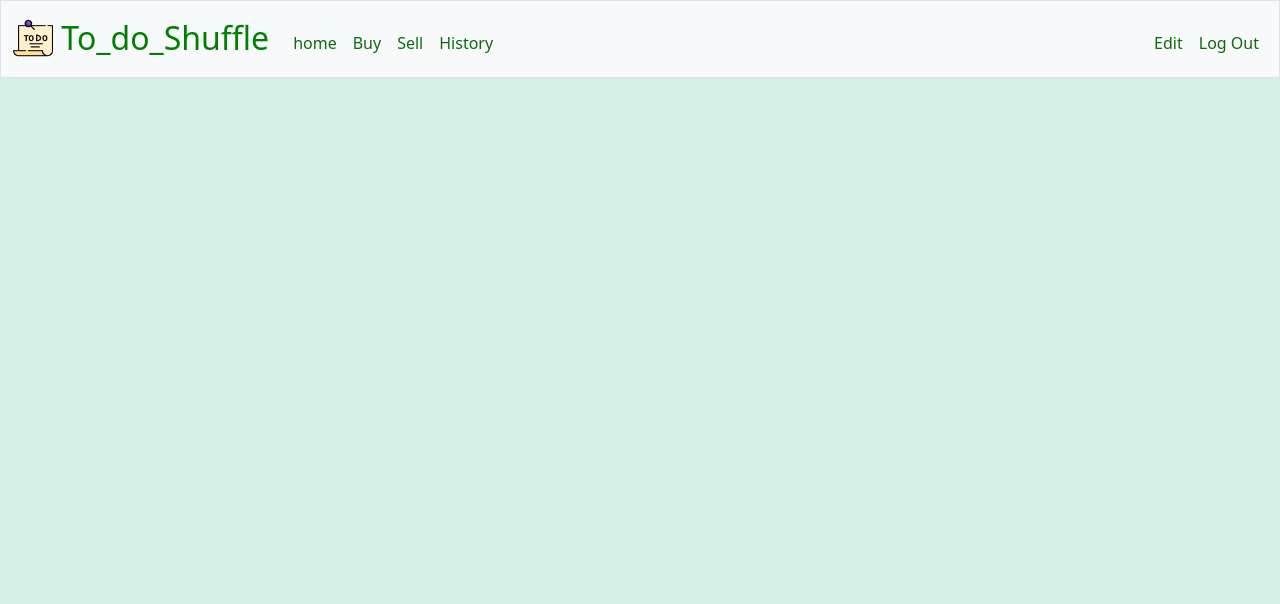
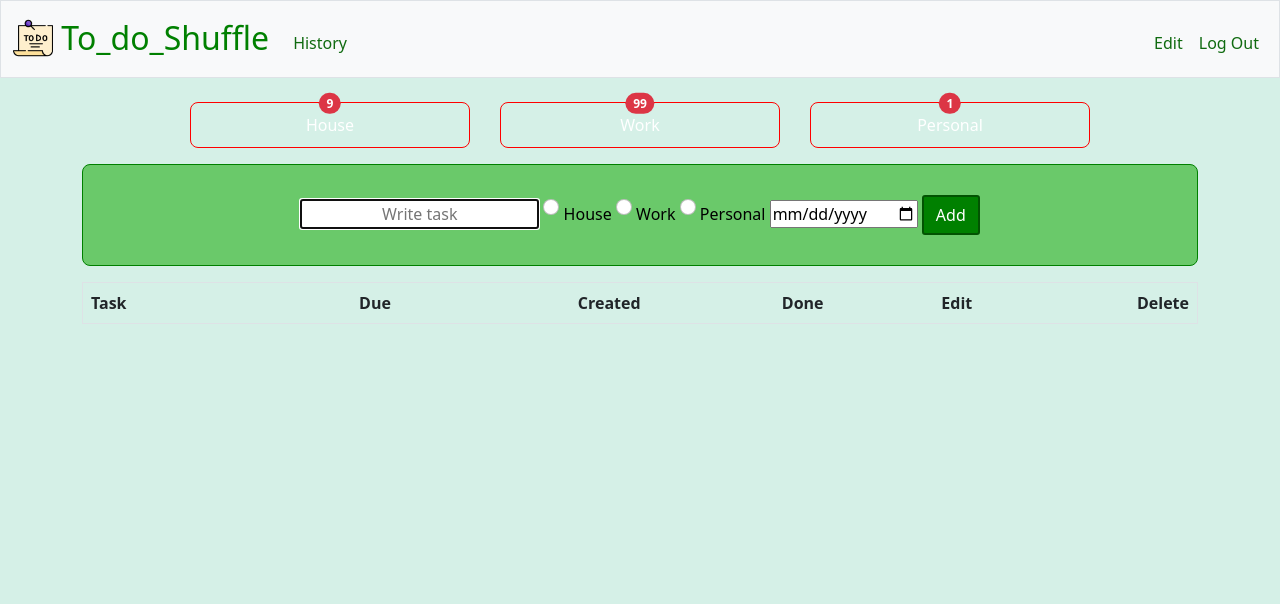
Before and after one commit to wojocode/to_do-shuffle, a Flask app: template templates/index.html in a window 1280 px wide. Shown: the top 604 px of the page. Run offline with Flask 3, Linux system fonts and the light colour scheme; the template is opened without the code that fills it, so the values that code supplies are empty; a user stored in the database is signed in; some libraries are stand-ins or nearby versions.

Commit message:
create tables and task input

```diff
--- a/app.py
+++ b/app.py
@@ -78,7 +78,7 @@ def login():
 
         else:
             flash("Username or password is not correct!","danger")
-            return "not okay"
+            return render_template("login.html")
     else:
         return render_template("login.html")
 
@@ -92,3 +92,20 @@ def logout():
 #@app.route('/edit')
 #@login_required
 #def edit():
+
+@app.route('/', methods = ["GET", "POST"])
+@login_required
+def index():
+    if request.method == "POST":
+# check inputs
+        task = request.form.get("task")
+        category = request.form.get("category")
+        date = request.form.get("date")
+        if not task or not category or not date:
+            flash("Must provide data!","danger")
+            return render_template("index.html")
+        db.execute("INSERT INTO tasks (task,category,created_date,due_date,user_id) VALUES(?,?,DATE(),?,?);", task,category,date,session["user_id"])
+        rows = db.execute("SELECT * FROM tasks;")
+
+    else:
+        return render_template("index.html")
--- a/static/style.css
+++ b/static/style.css
@@ -57,3 +57,31 @@ form{
 .alert-success{
     background-color:rgb(80, 171, 80) !important;
 }
+.category_wrapper{
+display:flex;
+gap:30px;
+justify-content: center;
+padding:0 !important;
+}
+.category_wrapper > .btn{
+    background:none !important;
+    border-radius:8px !important;
+    border:1px solid red;
+    padding:10px;
+    flex:1;
+    max-width:280px;
+}
+table{
+    width:100%;
+    border:1px solid black;
+}
+
+@media screen and (max-width:475px){
+    .category_wrapper{
+        flex-direction:column;
+        align-items:center
+    }
+    .category_wrapper > .btn{
+        min-width:90%;
+    }
+}
--- a/templates/index.html
+++ b/templates/index.html
@@ -1,5 +1,56 @@
 {% extends "layout.html" %}
 {% block title %} Dashboard {% endblock%}
 {% block main %}
+<div class="mb-3 category_wrapper">
+    <button type="button" class="btn btn-primary position-relative">
+        House
+        <span class="position-absolute top-0 start-50 translate-middle badge rounded-pill bg-danger">
+          9
+        </span>
+      </button>
+      <button type="button" class="btn btn-primary position-relative">
+        Work
+        <span class="position-absolute top-0 start-50 translate-middle badge rounded-pill bg-danger">
+          99
+        </span>
+      </button>
+      <button type="button" class="btn btn-primary position-relative">
+        Personal
+        <span class="position-absolute top-0 start-50 translate-middle badge rounded-pill bg-danger">
+          1
+          <span class="visually-hidden">unread messages</span>
+        </span>
+      </button>
+</div>
+<div class="mb-3">
+    <form action="/", method="post">
+        <input type="text" name="task" placeholder="Write task" autofocus>
+
+        <input class="form-check-input" type="radio" name="category" id="House" value="House">
+        <label class="form-check-label" for="House">House</label>
+
+        <input class="form-check-input" type="radio" name="category" id="Work" value="Work">
+        <label class="form-check-label" for="Work">Work</label>
+
+        <input class="form-check-input" type="radio" name="category" id="Personal" value="Personal">
+        <label class="form-check-label" for="Personal">Personal</label>
+
+        <input type="date" name="date">
+
+        <button type="submit" class="btn btn-primary">Add</button>
+    </form>
+</div>
+<table class="table">
+  <thead>
+      <tr>
+          <th class="text-start">Task</th>
+          <th class="text-end">Due</th>
+          <th class="text-end">Created</th>
+          <th class="text-end">Done</th>
+          <th class="text-end">Edit</th>
+          <th class="text-end">Delete</th>
+      </tr>
+  </thead>
+  <tbody>
 
 {% endblock %}
--- a/templates/layout.html
+++ b/templates/layout.html
@@ -29,9 +29,6 @@
                 {% if session["user_id"] %}
                 <div class="collapse navbar-collapse" id="navbar">
                         <ul class="navbar-nav me-auto mt-2">
-                            <li class="nav-item"><a class="nav-link" href="/quote">home</a></li>
-                            <li class="nav-item"><a class="nav-link" href="/buy">Buy</a></li>
-                            <li class="nav-item"><a class="nav-link" href="/sell">Sell</a></li>
                             <li class="nav-item"><a class="nav-link" href="/history">History</a></li>
                         </ul>
                         <ul class="navbar-nav ms-auto mt-2">
@@ -59,7 +56,7 @@
   {% endfor %}
   {% endif %}
 {% endwith %}
-        <main class="container py-5 text-center">
+        <main class="container py-4 text-center">
             {% block main %}{% endblock %}
         <footer>
             Developed by me &copy; <span class="last_mod"></span>
```
Also changed, not shown: data.db.
